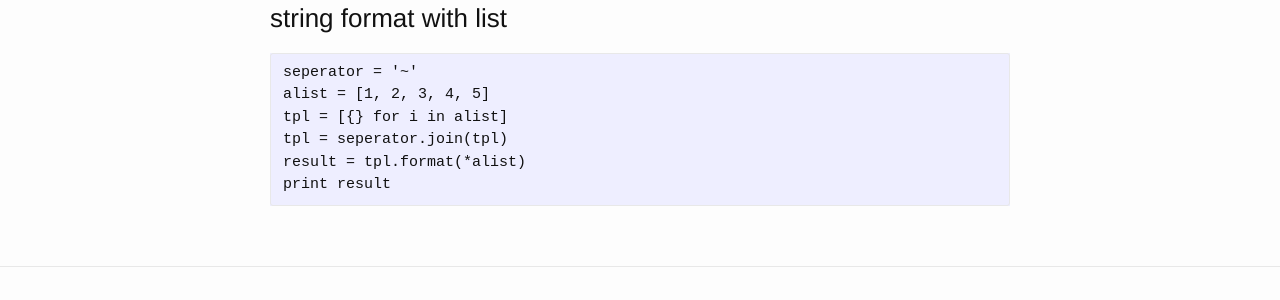
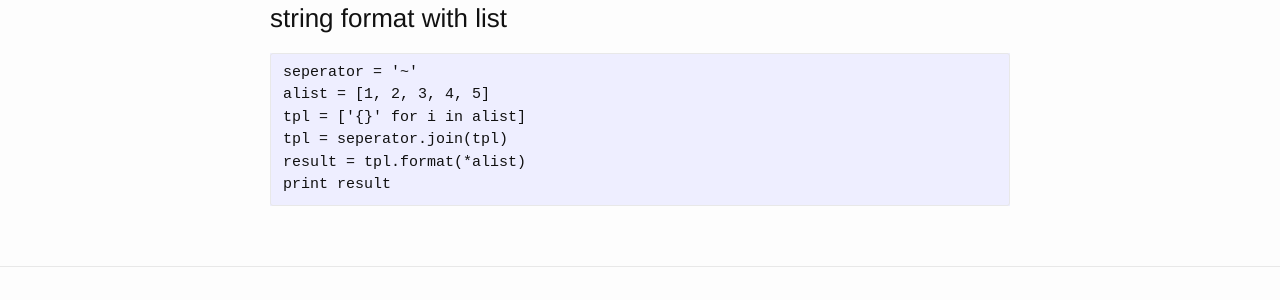
Before and after one commit to xuedong09/xuedong09.github.io, a Jekyll site: the page built from _posts/2016-02-17-python.md, in a window 1280 px wide. Shown: the part 1925-2225 px from the top of the page. Built offline with Jekyll 4.4.1, drawn with Linux system fonts in a browser that asks for light colours.

Commit message:
fix error

```diff
--- a/_posts/2016-02-17-python.md
+++ b/_posts/2016-02-17-python.md
@@ -80,7 +80,7 @@ def sortOD(od):
 
     seperator = '~'
     alist = [1, 2, 3, 4, 5]
-    tpl = [{} for i in alist]
+    tpl = ['{}' for i in alist]
     tpl = seperator.join(tpl)
     result = tpl.format(*alist)
     print result
```
